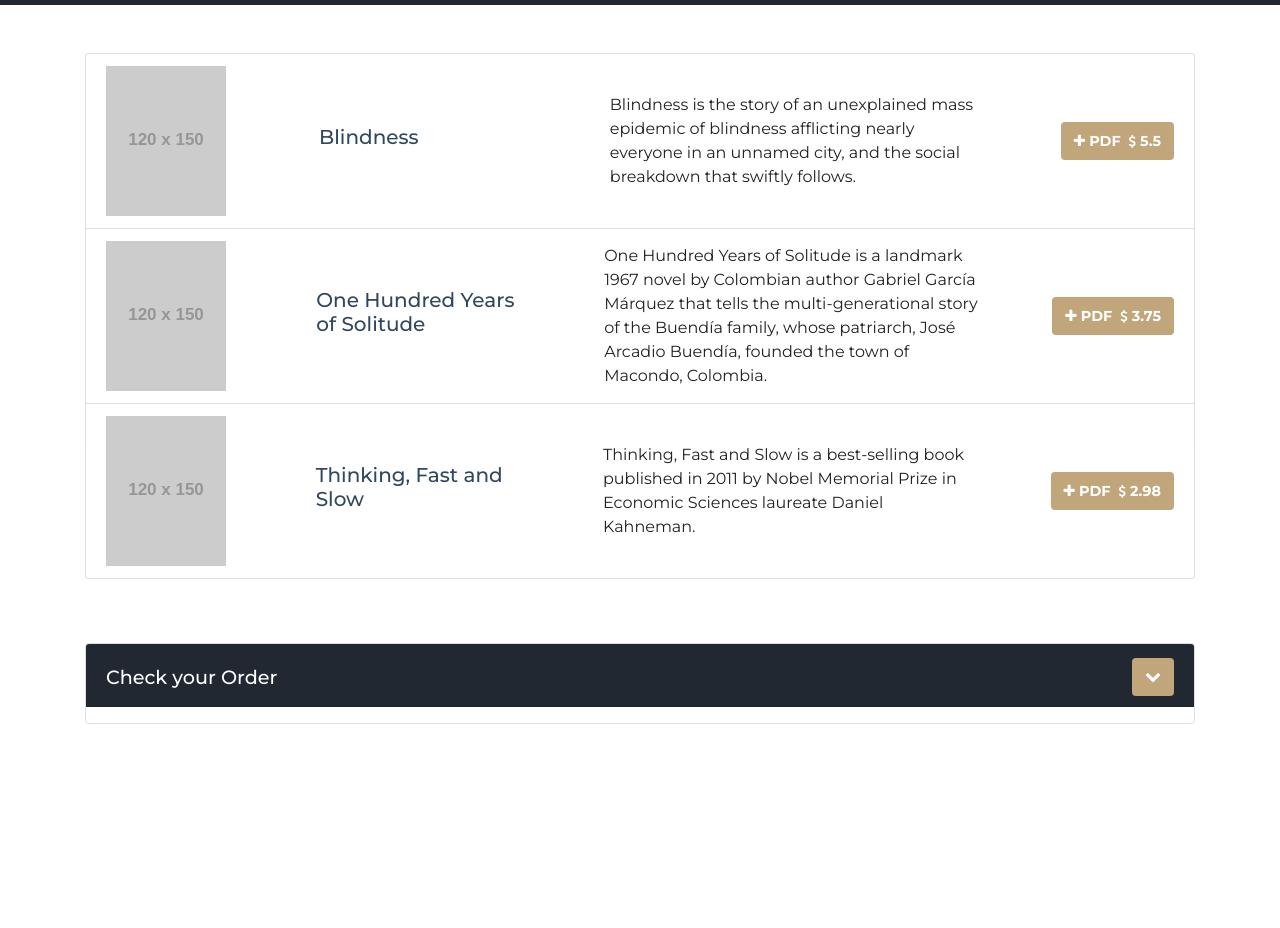
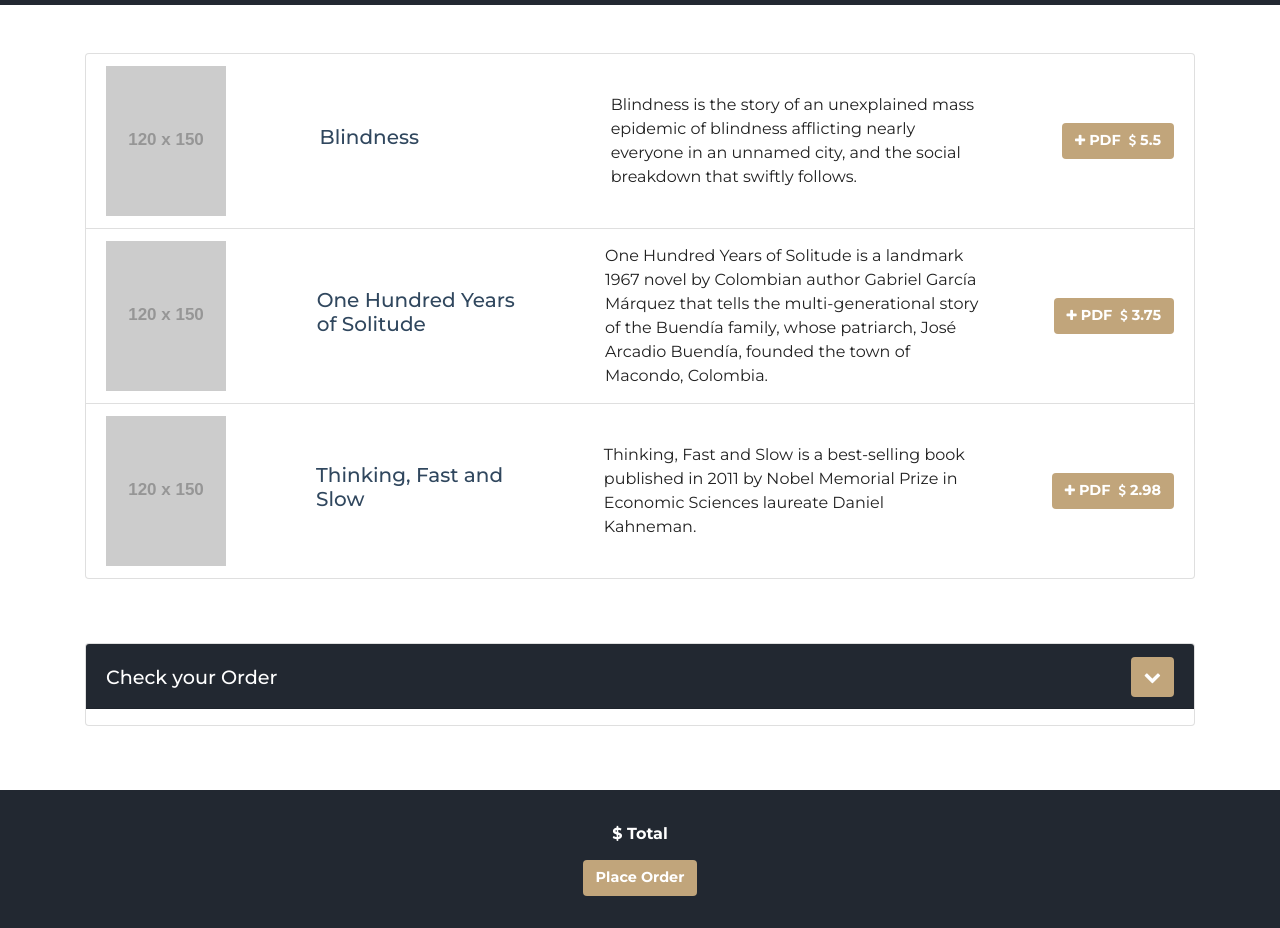
Before and after one commit to MarianaSouza/your-bookstore, a website: page index.html in a window 1280 px wide. Shown: the part 65-993 px from the top of the page. Before the commit the page ends 853 px from the top, so only its background shows below. Drawn offline with nearby package versions, Linux system fonts and the light colour scheme; placeholder pictures from the web are drawn by us.

Commit message:
adding footer styling

```diff
--- a/css/style.scss
+++ b/css/style.scss
@@ -16,6 +16,16 @@
   box-shadow: 0px 2px 7px 0px rgba(192, 192, 192, 1);
 }
 
+@mixin buttonStyle {
+  background-color: $gold;
+  color: $white;
+  font-weight: bold;
+  font-size: 0.9em;
+  &:hover {
+    color: $dark-blue;
+  }
+}
+
 body {
   color: $black;
   font-family: $font-primary;
@@ -30,7 +40,7 @@
       }
     }
   }
-  section {
+  main {
     padding-top: 3em;
     p {
       margin-bottom: 0;
@@ -54,19 +64,11 @@
     img {
       padding-right: 1em;
     }
-    span {
-      font-weight: bold;
-      font-size: 0.9em;
-    }
     .list-group-item {
       flex-wrap: wrap;
     }
     .btn {
-      background-color: $gold;
-      color: $white;
-      &:hover {
-        color: $dark-blue;
-      }
+      @include buttonStyle;
       i.fa.fa-plus {
         font-size: 0.9em;
       }
@@ -84,22 +86,36 @@
       margin: 4em auto;
       .card-header {
         background-color: $dark-blue;
-        h3{
+        h3 {
           color: $white;
         }
       }
-      .card-body{
-        li{
+      .card-body {
+        li {
           @include cards-boxShadow;
         }
-
       }
+    }
+  }
+  footer{
+    background-color: $dark-blue;
+    padding: 2em 1em;
+    text-align: center;
+    span{
+      color: $white;
+      margin: 1em;
+      font-weight: bold;
+    }
+    .btn{
+      @include buttonStyle;
+      display: block;
+      margin: 1em auto 0 auto;
     }
   }
 }
 
 @media (min-width: 992px) {
-  section {
+  main {
     li {
       justify-content: space-between;
       > p {
--- a/index.html
+++ b/index.html
@@ -50,7 +50,7 @@
         ><h1>Your Digital Book Store</h1></a
       >
     </nav>
-    <section class="container">
+    <main class="container">
       <!-- Content here -->
       <div class="row">
         <div class="col-sm" id="all-products">
@@ -70,12 +70,9 @@
             >
               <h3 class="mb-0">
                 Check your Order
-                <button class="btn btn-link plus">
+                <button class="btn btn-link">
                   <i class="fa fa-chevron-down" aria-hidden="true"></i>
                 </button>
-                <!-- <button class="btn btn-link minus">
-                  <i class="fa fa-minus" aria-hidden="true"></i>
-                </button> -->
               </h3>
             </div>
             <div
@@ -93,8 +90,11 @@
           </div>
         </div>
       </div>
-    </section>
-    <footer class="container"></footer>
+    </main>
+    <footer class="container-fluid">
+      <span id="payment_amount">$ Total</span>
+      <button id="place-order-button" class="btn" type="button">Place Order</button>
+    </footer>
     <!-- jQuery first, then Popper.js, then Bootstrap JS. -->
     <!-- <script src="./node_modules/jquery/dist/jquery.slim.min.js"></script>
     <script src="./node_modules/popper.js/dist/umd/popper.min.js"></script>
```
Also changed, not shown: css/style.css, 1 other file.
